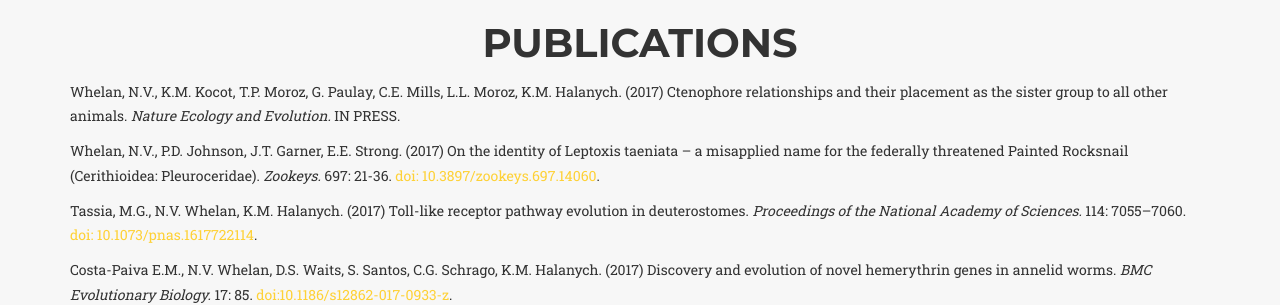
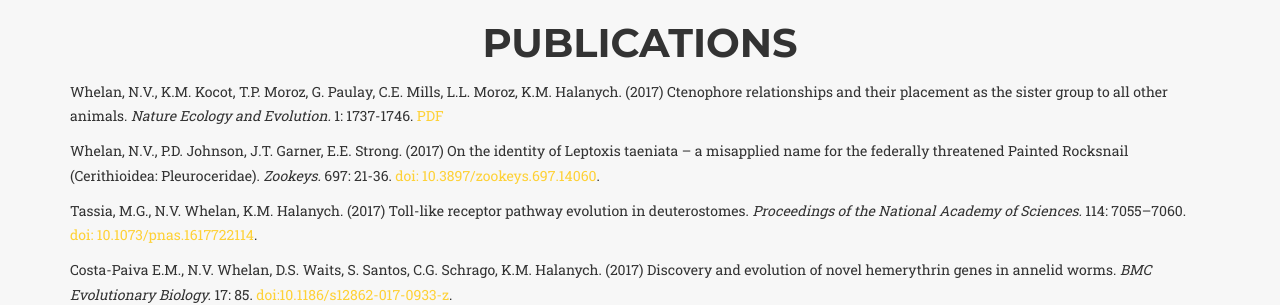
Before and after one commit to NathanWhelan/nathanwhelan.github.io, a Jekyll site: the page built from index.html, in a window 1280 px wide and 900 px high, scrolled down 3194 px. Shown: the part 154-459 px from the top of the window. Built offline with Jekyll 4.4.1, drawn with Linux system fonts in a browser that asks for light colours; some web fonts are replaced.

Commit message:
Update to publications list
Added link to ctenophore phylogeny paper

```diff
--- a/_includes/publications.html
+++ b/_includes/publications.html
@@ -8,7 +8,7 @@
             </div>
 
 <div class="box"><div class="box-title"></div><div class="box-body">
-	<p> Whelan, N.V., K.M. Kocot, T.P. Moroz, G. Paulay, C.E. Mills, L.L. Moroz, K.M. Halanych. (2017) Ctenophore relationships and their placement as the sister group to all other animals. <i>Nature Ecology and Evolution.</i> IN PRESS.</p>
+	<p> Whelan, N.V., K.M. Kocot, T.P. Moroz, G. Paulay, C.E. Mills, L.L. Moroz, K.M. Halanych. (2017) Ctenophore relationships and their placement as the sister group to all other animals. <i>Nature Ecology and Evolution.</i> 1: 1737-1746. <a href="http://rdcu.be/wAL8">PDF</a></p>
 </div><div class="box-footer"> </div></div>
 
 <div class="box"><div class="box-title"></div><div class="box-body">
```
